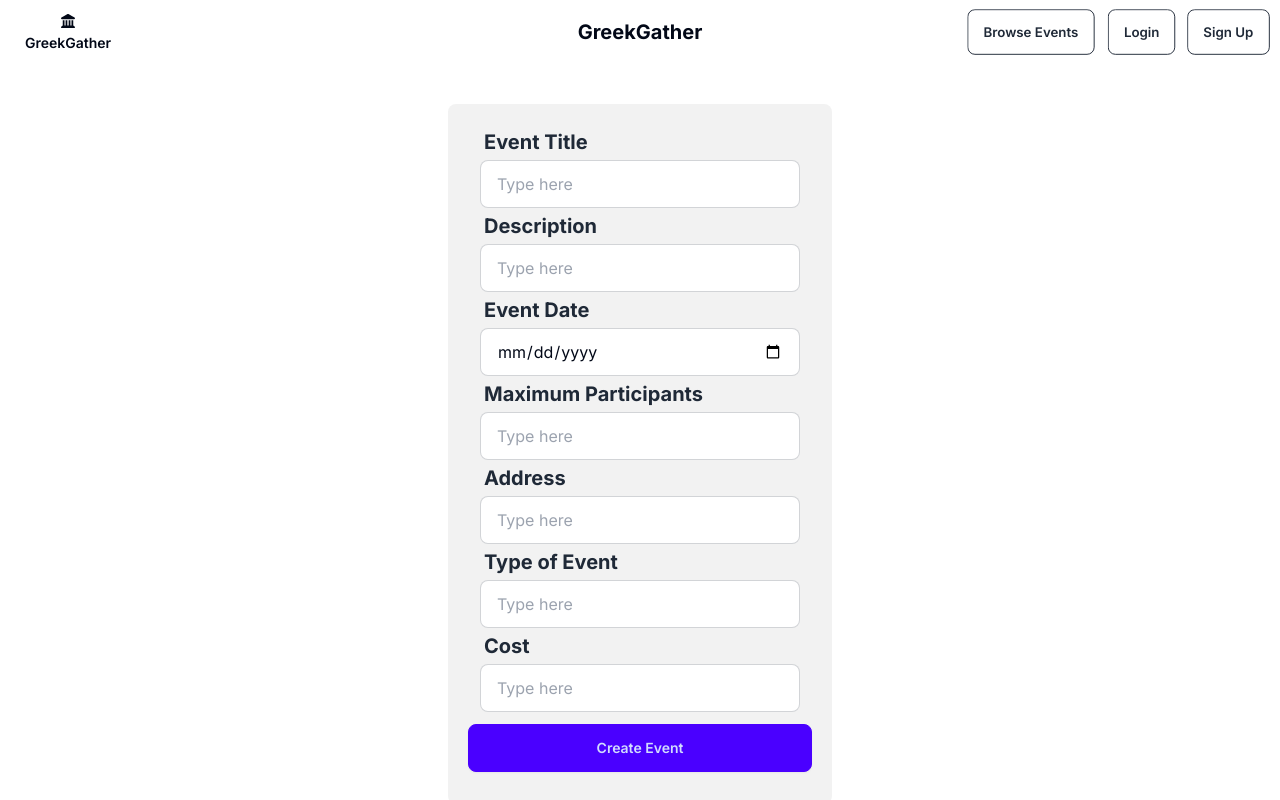
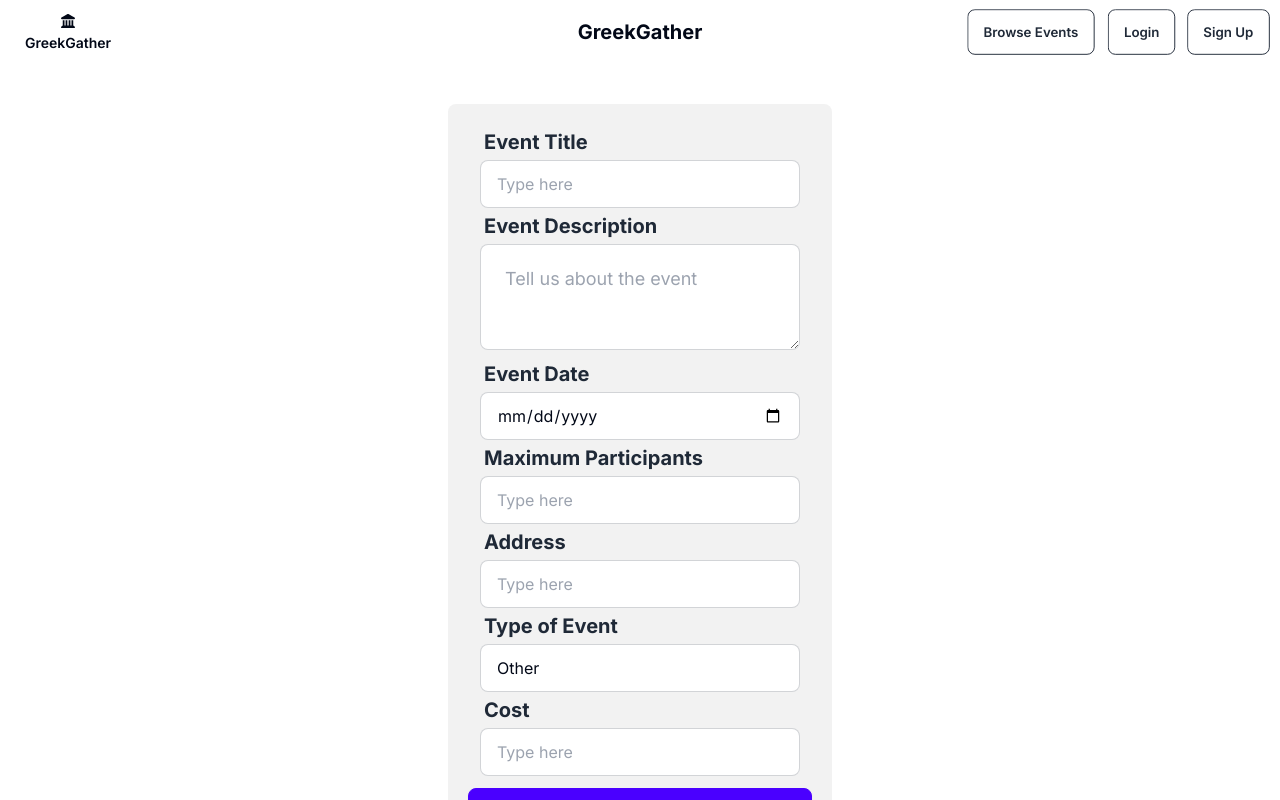
Before and after one commit to christprix/GatherGreek, a Next.js app: page /create_event/form in a window 1280 px wide. Shown: the top 800 px of the page. Built offline with nearby package versions, Linux system fonts and the light colour scheme; no server answers.

Commit message:
create form actions with some client validations

```diff
--- a/src/app/create_event/form/page.tsx
+++ b/src/app/create_event/form/page.tsx
@@ -1,77 +1,157 @@
-export default function Page() {
+import prisma from "@/lib/prisma";
+import { getServerSession } from "next-auth/next";
+import { options } from "@/app/api/auth/[...nextauth]/options";
+import { Tag } from "@prisma/client";
+export default async function Page() {
+  const session = await getServerSession(options);
+  async function createEvent(formData: FormData) {
+    "use server";
+    const userId = session?.user?.id;
+    const timestamp = await formData.get("event_date");
+    console.log(timestamp);
+    const date = new Date(timestamp as string);
+    const eventData = {
+      title: formData.get("event_title") as String,
+      description: formData.get("event_description") as String,
+      priceInCents: formData.get("event_cost") as String,
+      imagePath: "greekstep",
+      location: formData.get("event_address") as String,
+      eventDate: date as Date,
+      totalSeats: formData.get("total_seats") as String,
+      tag: formData.get("event_type") as String,
+    };
+    const newEvent = await prisma.user.update({
+      where: { id: userId },
+      data: {
+        events: {
+          create: {
+            title: eventData.title as string,
+            description: eventData.description as string,
+            priceInCents: eventData.priceInCents as string,
+            imagePath: "greekstep",
+            location: eventData.location as string,
+            eventDate: eventData.eventDate as Date,
+            totalSeats: Number(eventData.totalSeats) as any,
+            tag: eventData.tag as Tag,
+          },
+        },
+      },
+    });
+    console.log(eventData);
+  }
+
   return (
     <div className="m-5 p-5 flex justify-center">
-      <div className="flex flex-col w-96 items-center text-center p-5 rounded-lg bg-base-200">
-        <label className="form-control w-full max-w-xs">
+      <form
+        action={createEvent}
+        className="flex flex-col w-96 items-center text-center p-5 rounded-lg bg-base-200"
+      >
+        <label className="w-full max-w-xs">
           <div className="label">
             <span className="label-text text-xl font-bold">Event Title</span>
           </div>
           <input
+            required
             type="text"
+            name="event_title"
             placeholder="Type here"
             className="input input-bordered w-full max-w-xs"
           />
         </label>
-        <label className="form-control w-full max-w-xs">
+        <label className="w-full max-w-xs">
           <div className="label">
-            <span className="label-text text-xl font-bold">Description</span>
+            <span className="label-text text-xl font-bold">
+              Event Description
+            </span>
+          </div>
+          <textarea
+            required
+            name="event_description"
+            className="textarea textarea-bordered textarea-lg w-full max-w-xs"
+            placeholder="Tell us about the event"
+          ></textarea>
+        </label>
+        <label className="w-full max-w-xs">
+          <div className="label">
+            <span className="label-text text-xl font-bold">Event Date</span>
           </div>
           <input
-            type="text"
-            placeholder="Type here"
+            required
+            type="date"
+            name="event_date"
             className="input input-bordered w-full max-w-xs"
           />
         </label>
-        <label className="form-control w-full max-w-xs">
-          <div className="label">
-            <span className="label-text text-xl font-bold">Event Date</span>
-          </div>
-          <input type="date" className="input input-bordered w-full max-w-xs" />
-        </label>
-        <label className="form-control w-full max-w-xs">
+        <label className="w-full max-w-xs">
           <div className="label">
             <span className="label-text text-xl font-bold">
               Maximum Participants
             </span>
           </div>
           <input
+            required
             type="text"
+            name="total_seats"
             placeholder="Type here"
             className="input input-bordered w-full max-w-xs"
           />
         </label>
-        <label className="form-control w-full max-w-xs">
+        <label className="w-full max-w-xs">
           <div className="label">
             <span className="label-text text-xl font-bold">Address</span>
           </div>
           <input
+            required
             type="text"
+            name="event_address"
             placeholder="Type here"
             className="input input-bordered w-full max-w-xs"
           />
         </label>
-        <label className="form-control w-full max-w-xs">
+        <label className="w-full max-w-xs">
           <div className="label">
             <span className="label-text text-xl font-bold">Type of Event</span>
           </div>
+          <select
+            required
+            name="event_type"
+            className="input input-bordered w-full max-w-xs"
+          >
+            <option value={"OTHER"}>Other</option>
+            <option value={"SOCIAL"}>Social</option>
+            <option value={"GOVERNMENT"}>Government</option>
+            <option value={"COMMUNITY_SERVICE"}>Service</option>
+            <option value={"EDUCATION"}>Education</option>
+            <option value={"ECONOMICS"}>Finance</option>
+          </select>
+        </label>
+        <label className="w-full max-w-xs">
+          <div className="label">
+            <span className="label-text text-xl font-bold">Cost</span>
+          </div>
           <input
+            required
             type="text"
+            name="event_cost"
             placeholder="Type here"
             className="input input-bordered w-full max-w-xs"
           />
         </label>
-        <label className="form-control w-full max-w-xs">
-          <div className="label">
-            <span className="label-text text-xl font-bold">Cost</span>
-          </div>
-          <input
-            type="text"
-            placeholder="Type here"
-            className="input input-bordered w-full max-w-xs"
-          />
-        </label>
-        <button className="btn btn-primary m-3 w-full">Create Event</button>
-      </div>
+        <button type="submit" className="btn btn-primary m-3 w-full">
+          Create Event
+        </button>
+      </form>
     </div>
   );
 }
+
+{
+  /* <option value={"PhiBetaSigma"}>Phi Beta Sigma</option>
+            <option value={"ZetaPhiBeta"}>Zeta Phi Beta</option>
+            <option value={"Alpha Kappa Alpha"}>Alpha Kappa Alpha</option>
+            <option value={"AlphaPhiAlpha"}>Alpha Phi Alpha</option>
+            <option value={"Omega Psi Phi"}>Omega Psi Phi</option>
+            <option value={"SigmaGammaRho"}>Sigma Gamma Rho</option>
+            <option value={"DeltaSigmaTheta"}>Delta Sigma Theta</option>
+            <option value={"KappaAlphaPsi"}>Kappa Alpha Psi</option> */
+}
--- a/src/components/Avatarlist.tsx
+++ b/src/components/Avatarlist.tsx
@@ -1,20 +1,22 @@
+import xichilogo from "/public/xichilogo.jpeg";
+
 export default function Avatarlist() {
   return (
     <>
       <div className="avatar-group -space-x-6 rtl:space-x-reverse">
         <div className="avatar">
           <div className="w-12">
-            <img src="https://img.daisyui.com/images/stock/photo-1534528741775-53994a69daeb.jpg" />
+            <img src={xichilogo.src} />
           </div>
         </div>
         <div className="avatar">
           <div className="w-12">
-            <img src="https://img.daisyui.com/images/stock/photo-1534528741775-53994a69daeb.jpg" />
+            <img src={xichilogo.src} />
           </div>
         </div>
         <div className="avatar">
           <div className="w-12">
-            <img src="https://img.daisyui.com/images/stock/photo-1534528741775-53994a69daeb.jpg" />
+            <img src={xichilogo.src} />
           </div>
         </div>
         <div className="avatar placeholder">
--- a/src/middleware.ts
+++ b/src/middleware.ts
@@ -1,3 +1,5 @@
 export { default } from "next-auth/middleware";
 
-export const config = { matcher: ["/profile", "/create_event"] };
+export const config = {
+  matcher: ["/profile", "/create_event", "/create_event/form"],
+};
```
